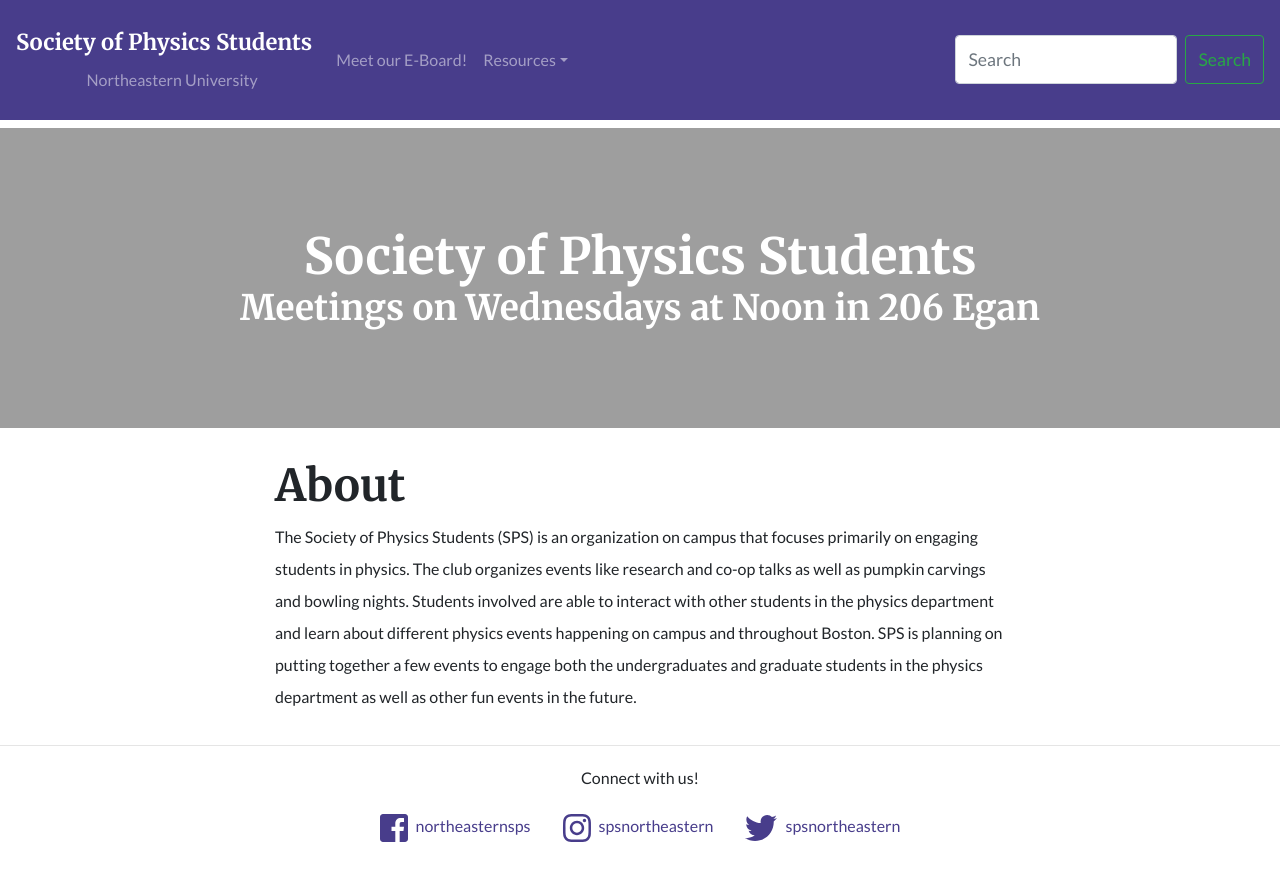
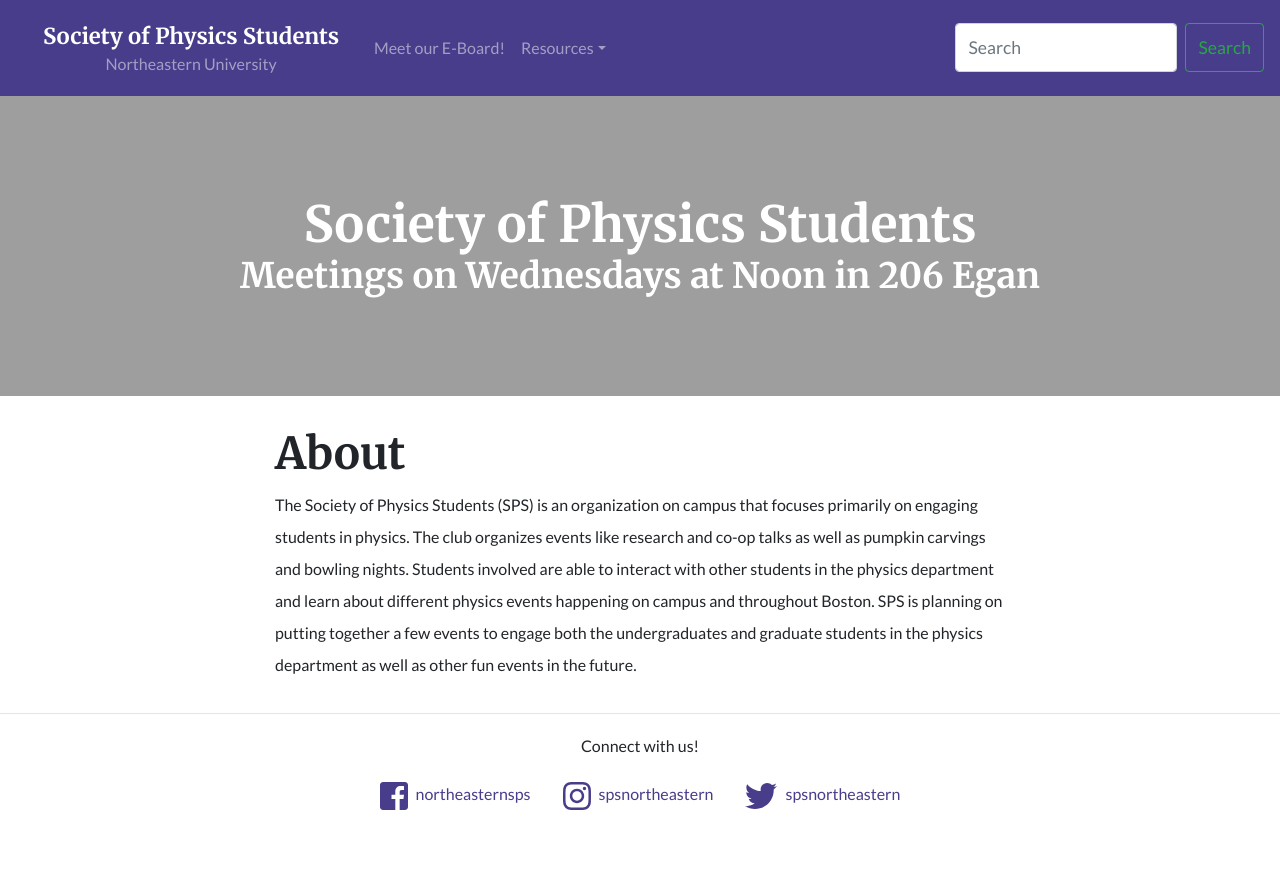
Before and after one commit to vegajustin26/sps-website, a Jekyll site: the page built from index.md, in a window 1280 px wide. Shown: the top 881 px of the page. Built offline with Jekyll 4.4.1, drawn with Linux system fonts in a browser that asks for light colours; nearby versions of some CDN libraries.

Commit message:
tweaked header

```diff
--- a/_includes/header.html
+++ b/_includes/header.html
@@ -6,12 +6,12 @@
 
   {%- if page_paths -%}
     <nav class="navbar navbar-expand-md navbar-dark fixed-top" nav-type="expanded">
-      <div class="text-center">
+      <div class="text-center navbar-title">
       <a class="navbar-brand mb-0 pb-0" href="{{ "/" | relative_url }}">{{ site.title | escape }}</a>
-      <br />
-      <span class="navbar-text mt-0 pt-0">Northeastern University</span>
+      <div class="navbar-text-container">
+        <span class="navbar-text mt-0">Northeastern University</span>
       </div>
-
+      </div>
       <button class="navbar-toggler" type="button" data-toggle="collapse" data-target="#navbarContent" aria-controls="navbarContent" aria-expanded="false" aria-label="Toggle navigation">
         <span class="navbar-toggler-icon"></span>
       </button>
--- a/_sass/_global.scss
+++ b/_sass/_global.scss
@@ -34,6 +34,10 @@
   margin-top: 6rem;
 }
 
+.site-header {
+  height: 0;
+}
+
 main article {
   h1,
   h2,
--- a/_sass/_navbar.scss
+++ b/_sass/_navbar.scss
@@ -1,3 +1,7 @@
+.navbar-title {
+  width: 350px;
+}
+
 .nav-item {
   cursor: pointer;
 }
@@ -9,6 +13,16 @@
 
 .navbar-brand {
   @include heading-font;
+  width: 100%;
+  display: block;
+  line-height: 2rem;
+}
+
+.navbar-text {
+  display: block;
+  width: 100%;
+  line-height: 1rem;
+  padding-top: 0.25rem;
 }
 
 nav[nav-type="expanded"] {
--- a/assets/js/utils.js
+++ b/assets/js/utils.js
@@ -1,14 +1,25 @@
+function convertRemToPixels(rem) {
+    return rem * parseFloat(getComputedStyle(document.documentElement).fontSize);
+}
+
 $(window).scroll(function() {
 
-    var nav = $("nav"); // Cache as variable
+    var nav = $("nav");
+    var navText = $(".navbar-text");
+    var navTextContainer = $(".navbar-text-container");
+    var scroll = $(window).scrollTop();
+    var maxHeight = convertRemToPixels(1.75);
 
-    if ( $(window).scrollTop() > 0 && nav.attr("nav-type") == "expanded" ) {
-        $(".navbar-text").fadeOut(500);
-        nav.attr("nav-type", "mini");
+    if (scroll <= maxHeight) {
+        navTextContainer.height(maxHeight - scroll); // sets the height of the container
+    } else if (navTextContainer.height() != 0) {
+        navTextContainer.height(0);
     }
 
-    else if ( $(window).scrollTop() == 0 && nav.attr("nav-type") == "mini" ) {
-        nav.attr("nav-type", "expanded");
-        $(".navbar-text").fadeIn(500);
+    if (scroll == 0) {
+        navText.fadeIn(200);
+    } else if (navText.is(":visible")) {
+        navText.fadeOut(200);
     }
+
 })
```
